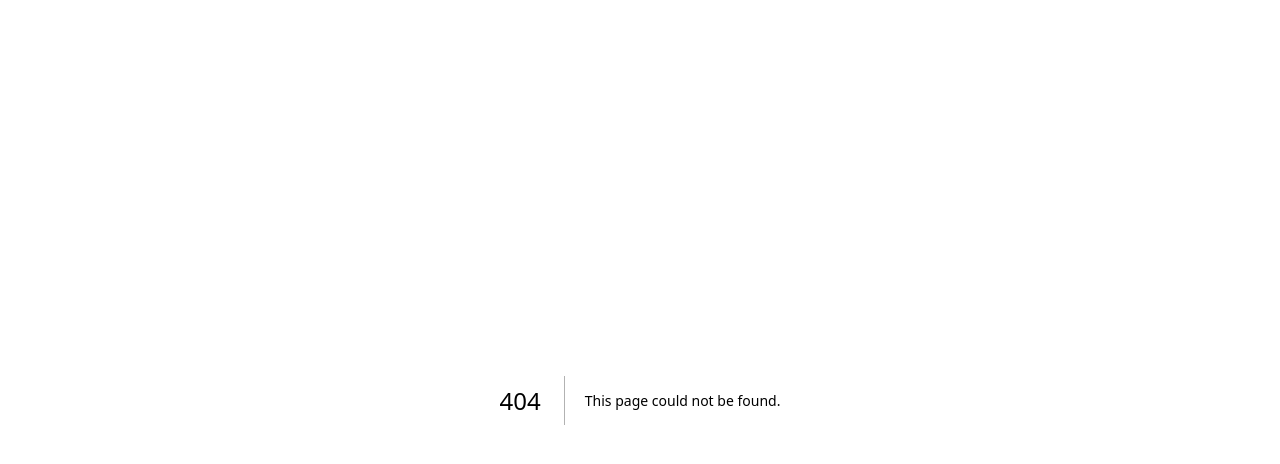
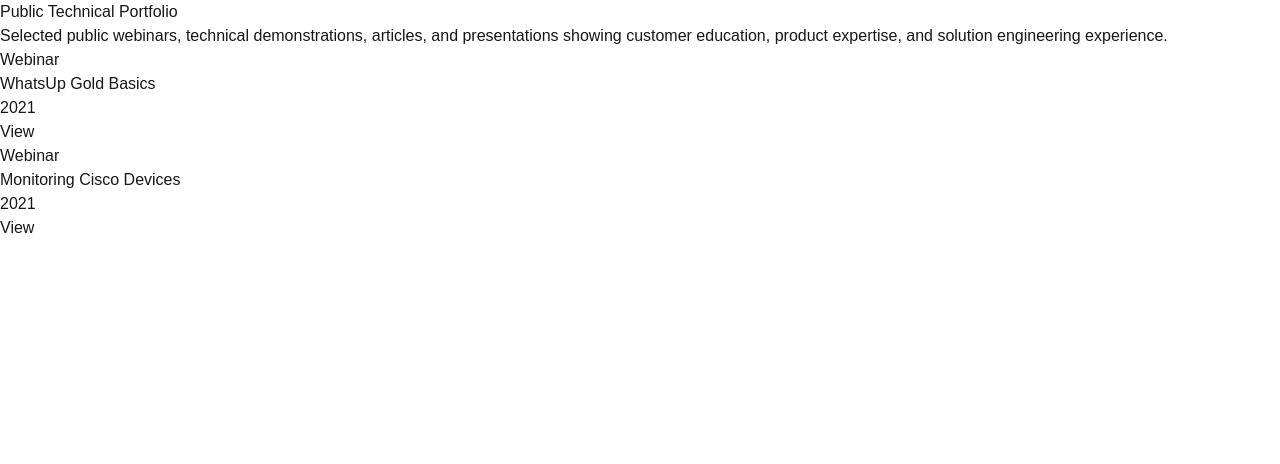
Before and after one commit to masingh882/markasingh-portfolio, a Next.js app: page /portfolio in a window 1280 px wide. Before the commit this address had no page. Shown: the top 464 px of the page. Built offline with nearby package versions, Linux system fonts and the light colour scheme.

Commit message:
MAS foundation

```diff
--- /dev/null
+++ b/app/data/portfolio.ts
@@ -0,0 +1,14 @@
+export const portfolioItems = [
+  {
+    title: "WhatsUp Gold Basics",
+    category: "Webinar",
+    year: "2021",
+    url: "...",
+  },
+  {
+    title: "Monitoring Cisco Devices",
+    category: "Webinar",
+    year: "2021",
+    url: "...",
+  },
+];
--- a/app/page.tsx
+++ b/app/page.tsx
@@ -1,65 +1,15 @@
-import Image from "next/image";
-
 export default function Home() {
   return (
-    <div className="flex flex-col flex-1 items-center justify-center bg-zinc-50 font-sans dark:bg-black">
-      <main className="flex flex-1 w-full max-w-3xl flex-col items-center justify-between py-32 px-16 bg-white dark:bg-black sm:items-start">
-        <Image
-          className="dark:invert"
-          src="/next.svg"
-          alt="Next.js logo"
-          width={100}
-          height={20}
-          priority
-        />
-        <div className="flex flex-col items-center gap-6 text-center sm:items-start sm:text-left">
-          <h1 className="max-w-xs text-3xl font-semibold leading-10 tracking-tight text-black dark:text-zinc-50">
-            To get started, edit the page.tsx file.
-          </h1>
-          <p className="max-w-md text-lg leading-8 text-zinc-600 dark:text-zinc-400">
-            Looking for a starting point or more instructions? Head over to{" "}
-            <a
-              href="https://vercel.com/templates?framework=next.js&utm_source=create-next-app&utm_medium=appdir-template-tw&utm_campaign=create-next-app"
-              className="font-medium text-zinc-950 dark:text-zinc-50"
-            >
-              Templates
-            </a>{" "}
-            or the{" "}
-            <a
-              href="https://nextjs.org/learn?utm_source=create-next-app&utm_medium=appdir-template-tw&utm_campaign=create-next-app"
-              className="font-medium text-zinc-950 dark:text-zinc-50"
-            >
-              Learning
-            </a>{" "}
-            center.
-          </p>
-        </div>
-        <div className="flex flex-col gap-4 text-base font-medium sm:flex-row">
-          <a
-            className="flex h-12 w-full items-center justify-center gap-2 rounded-full bg-foreground px-5 text-background transition-colors hover:bg-[#383838] dark:hover:bg-[#ccc] md:w-[158px]"
-            href="https://vercel.com/new?utm_source=create-next-app&utm_medium=appdir-template-tw&utm_campaign=create-next-app"
-            target="_blank"
-            rel="noopener noreferrer"
-          >
-            <Image
-              className="dark:invert"
-              src="/vercel.svg"
-              alt="Vercel logomark"
-              width={16}
-              height={16}
-            />
-            Deploy Now
-          </a>
-          <a
-            className="flex h-12 w-full items-center justify-center rounded-full border border-solid border-black/[.08] px-5 transition-colors hover:border-transparent hover:bg-black/[.04] dark:border-white/[.145] dark:hover:bg-[#1a1a1a] md:w-[158px]"
-            href="https://nextjs.org/docs?utm_source=create-next-app&utm_medium=appdir-template-tw&utm_campaign=create-next-app"
-            target="_blank"
-            rel="noopener noreferrer"
-          >
-            Documentation
-          </a>
-        </div>
-      </main>
-    </div>
+    <main>
+      <section>
+        <h1>Mark A. Singh</h1>
+        <p>Solutions Engineer • Technical Advisor • Product Educator</p>
+      </section>
+
+      <section>
+        <h2>Proof Pillars</h2>
+        <p>Customer-facing technical advisory, product lifecycle experience, public technical education, and builder/operator experience.</p>
+      </section>
+    </main>
   );
 }
--- /dev/null
+++ b/app/portfolio/page.tsx
@@ -0,0 +1,30 @@
+import { portfolioItems } from "../data/portfolio";
+
+export default function PortfolioPage() {
+  return (
+    <main>
+      <section>
+        <h1>Public Technical Portfolio</h1>
+        <p>
+          Selected public webinars, technical demonstrations, articles, and
+          presentations showing customer education, product expertise, and
+          solution engineering experience.
+        </p>
+      </section>
+
+      <section>
+        {portfolioItems.map((item) => (
+          <article key={item.title}>
+            <p>{item.category}</p>
+            <h2>{item.title}</h2>
+            <p>{item.year}</p>
+
+            <a href={item.url} target="_blank" rel="noreferrer">
+              View
+            </a>
+          </article>
+        ))}
+      </section>
+    </main>
+  );
+}
```
